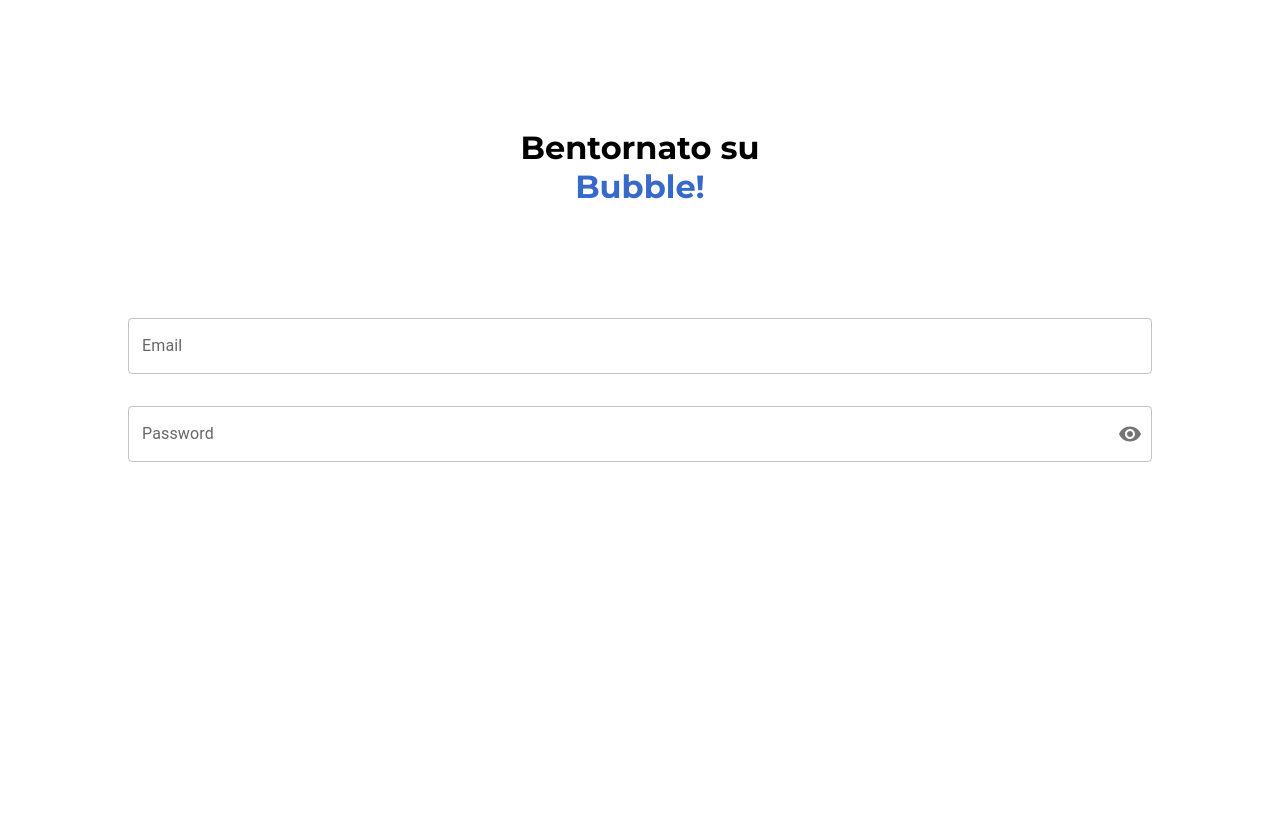
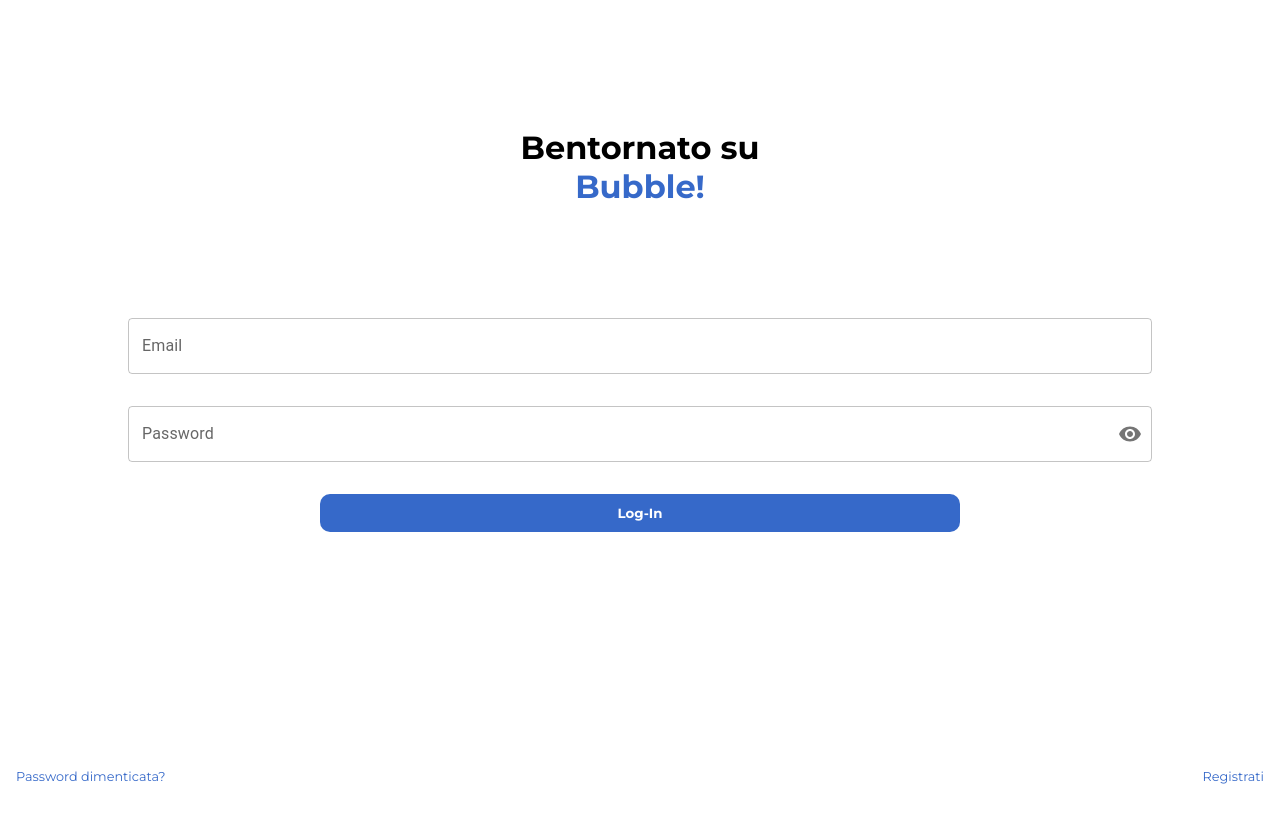
Before and after one commit to DarioDalte/bubble, a Next.js app: page /login in a window 1280 px wide. Shown: the top 822 px of the page. After the commit the page ends 800 px from the top, so only its background shows below. Built offline with nearby package versions, Linux system fonts and the light colour scheme.

Commit message:
Quasi terminated login page

```diff
--- /dev/null
+++ b/UI/SearchBar/Button/Button.js
@@ -0,0 +1,10 @@
+import React from 'react'
+import classes from './Button.module.scss'
+
+function Button(props) {
+  return (
+    <input type='button' value='Log-In' className={`${props.classes} ${classes.button}`}/>
+  )
+}
+
+export default Button
--- /dev/null
+++ b/UI/SearchBar/Button/Button.module.scss
@@ -0,0 +1,12 @@
+.button{
+    padding: .7rem 1rem;
+    width: 50%;
+    margin: 1rem;
+    border-radius: 10px;
+    outline: none;
+    border: none;
+    background-color: #3669C9;
+    font-weight: bold;
+    color: white;
+
+}
--- a/pages/login/index.js
+++ b/pages/login/index.js
@@ -9,6 +9,8 @@
 import InputAdornment from "@mui/material/InputAdornment";
 import Visibility from "@mui/icons-material/Visibility";
 import VisibilityOff from "@mui/icons-material/VisibilityOff";
+import Button from "../../UI/SearchBar/Button/Button";
+import Link from "next/link";
 
 export default function index() {
   const [values, setValues] = useState({
@@ -35,11 +37,23 @@
   };
   return (
     <div className={classes.container}>
-      <h1 className={classes.title}>Bentornato su <br/><span>Bubble!</span></h1>
+      <h1 className={classes.title}>
+        Bentornato su <br />
+        <span>Bubble!</span>
+      </h1>
       <div className={classes["input-container"]}>
-        <TextField id="outlined-basic" label="Email" variant="outlined" className={classes.input}/>
+        <TextField
+          id="outlined-basic"
+          label="Email"
+          variant="outlined"
+          className={classes.input}
+        />
 
-        <FormControl sx={{ width: "25ch" }} variant="outlined" className={classes.input}>
+        <FormControl
+          sx={{ width: "25ch" }}
+          variant="outlined"
+          className={classes.input}
+        >
           <InputLabel htmlFor="outlined-adornment-password">
             Password
           </InputLabel>
@@ -63,6 +77,16 @@
             label="Password"
           />
         </FormControl>
+        <Button />
+      </div>
+
+      <div className={classes.footer}>
+        <Link href="http://www.google.it">
+          <span className={classes['bottom-text']}>Password dimenticata?</span>
+        </Link>
+        <Link href="http://www.google.it">
+          <span className={classes['bottom-text']}>Registrati</span>
+        </Link>
       </div>
     </div>
   );
--- a/pages/login/login.module.scss
+++ b/pages/login/login.module.scss
@@ -1,17 +1,16 @@
-.container{
-    width: 100vw;
-    height: 100vh;
+.container {
   display: flex;
   flex-direction: column;
   align-items: center;
   margin-top: 8rem;
-    .title{
+
+  .title {
     text-align: center;
-        span{
-            color: #3669C9;
+    span {
+      color: #3669c9;
     }
   }
-    .input-container{
+  .input-container {
     display: flex;
     flex-direction: column;
     justify-content: center;
@@ -20,8 +19,25 @@
     margin-top: 6rem;
   }
 
-    .input{
+  .input {
     width: 80%;
     margin: 1rem 0;
   }
+
+  .footer {
+    position: fixed;
+    bottom: 0;
+    left: 0;
+    padding: 1rem;
+    display: flex;
+    justify-content: space-between;
+    align-items: center;
+    width: 100%;
+
   }
+}
+
+.bottom-text {
+    color: #3669c9;
+    font-size: 0.8rem;
+  }
```
Lines whose indentation alone changed are shown as unchanged.
